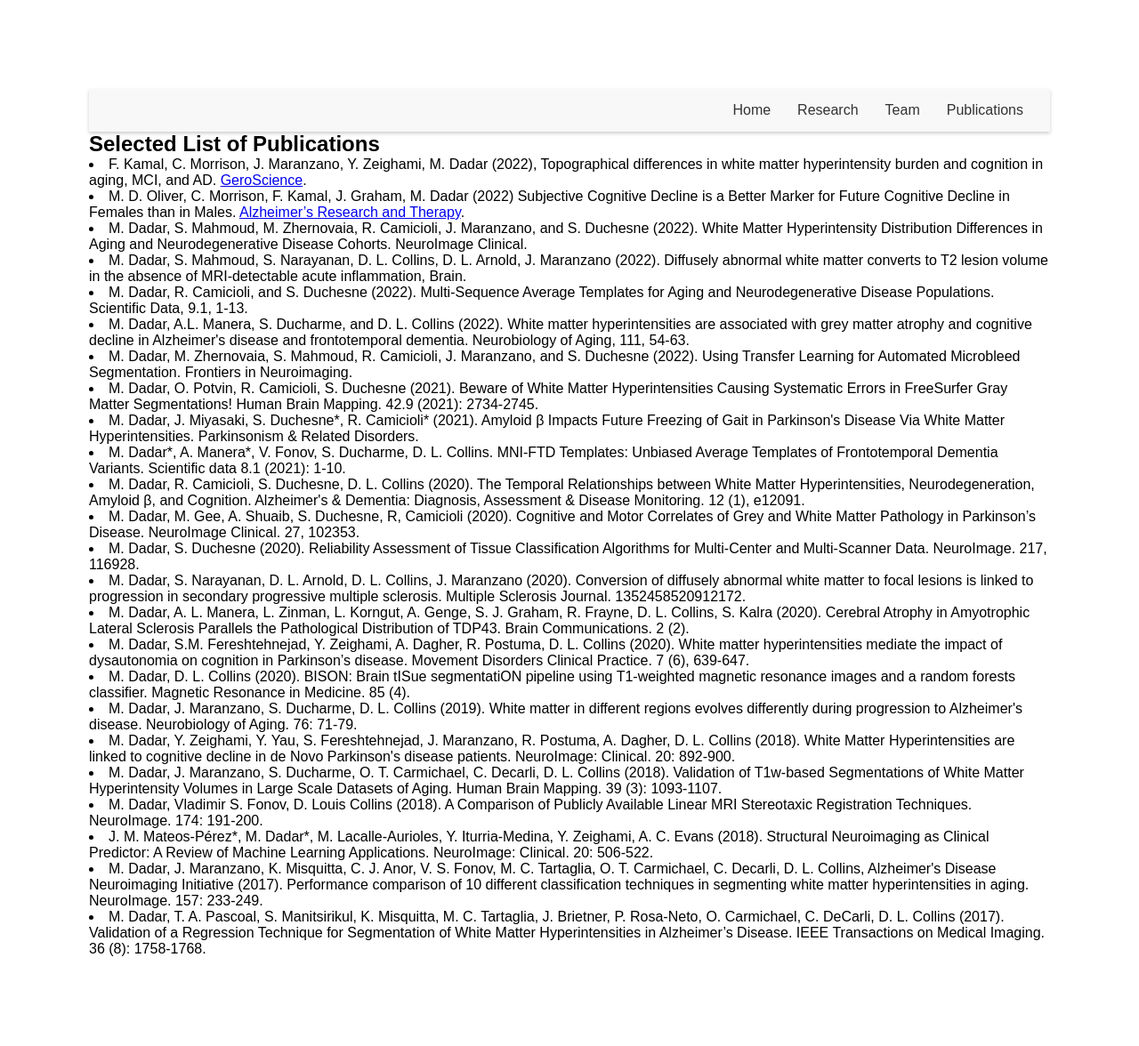
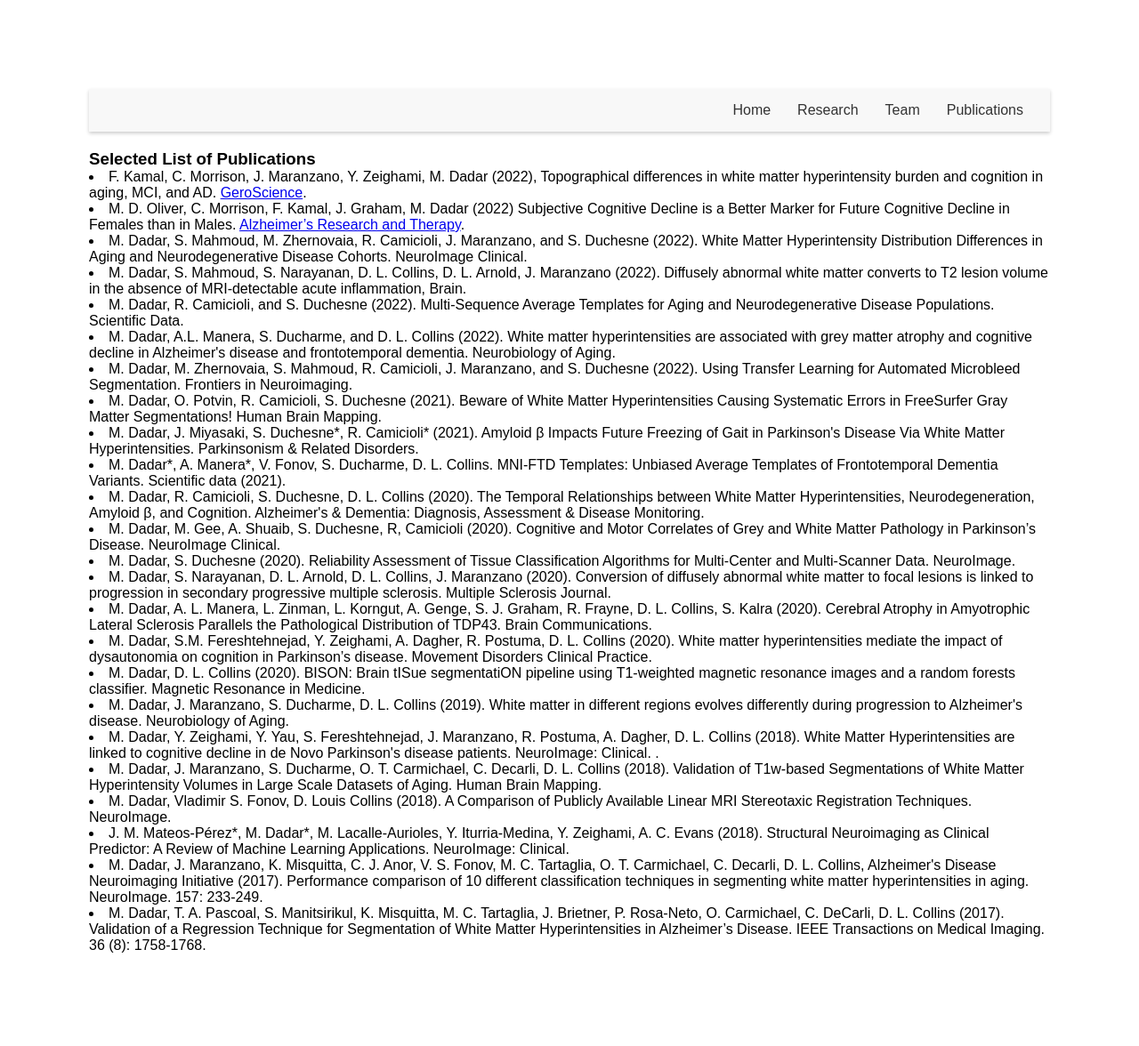
Before and after one commit to VANDAlab/VANDAlab.github.io, a Jekyll site: the page publications.html, which Jekyll copies as it is, in a window 1280 px wide. Shown: the whole page at 89% size. Built offline with Jekyll 4.4.1, drawn with Linux system fonts in a browser that asks for light colours.

Commit message:
Update publications.html

```diff
--- a/publications.html
+++ b/publications.html
@@ -18,7 +18,7 @@
 
 <header>
 
-  <h2>Selected List of Publications</h2>
+  <h3>Selected List of Publications</h3>
 </header>
 
   <li> F. Kamal, C. Morrison, J. Maranzano, Y. Zeighami, M. Dadar (2022),
@@ -27,24 +27,24 @@
     <a href="https://alzres.biomedcentral.com/articles/10.1186/s13195-022-01138-w" target="_blank">Alzheimer’s Research and Therapy</a>. </li>
  <li>  M. Dadar, S. Mahmoud, M. Zhernovaia, R. Camicioli, J. Maranzano, and S. Duchesne (2022). White Matter Hyperintensity Distribution Differences in Aging and Neurodegenerative Disease Cohorts. NeuroImage Clinical.  </li>
  <li> M. Dadar, S. Mahmoud, S. Narayanan, D. L. Collins, D. L. Arnold, J. Maranzano (2022). Diffusely abnormal white matter converts to T2 lesion volume in the absence of MRI-detectable acute inflammation, Brain.  </li>
- <li> M. Dadar, R. Camicioli, and S. Duchesne (2022). Multi-Sequence Average Templates for Aging and Neurodegenerative Disease Populations. Scientific Data, 9.1, 1-13.  </li>
- <li> M. Dadar, A.L. Manera, S. Ducharme, and D. L. Collins (2022). White matter hyperintensities are associated with grey matter atrophy and cognitive decline in Alzheimer's disease and frontotemporal dementia. Neurobiology of Aging, 111, 54-63.  </li>
+ <li> M. Dadar, R. Camicioli, and S. Duchesne (2022). Multi-Sequence Average Templates for Aging and Neurodegenerative Disease Populations. Scientific Data.  </li>
+ <li> M. Dadar, A.L. Manera, S. Ducharme, and D. L. Collins (2022). White matter hyperintensities are associated with grey matter atrophy and cognitive decline in Alzheimer's disease and frontotemporal dementia. Neurobiology of Aging.  </li>
  <li> M. Dadar, M. Zhernovaia, S. Mahmoud, R. Camicioli, J. Maranzano, and S. Duchesne (2022). Using Transfer Learning for Automated Microbleed Segmentation. Frontiers in Neuroimaging.  </li>
- <li> M. Dadar, O. Potvin, R. Camicioli, S. Duchesne (2021). Beware of White Matter Hyperintensities Causing Systematic Errors in FreeSurfer Gray Matter Segmentations! Human Brain Mapping. 42.9 (2021): 2734-2745.  </li>
+ <li> M. Dadar, O. Potvin, R. Camicioli, S. Duchesne (2021). Beware of White Matter Hyperintensities Causing Systematic Errors in FreeSurfer Gray Matter Segmentations! Human Brain Mapping.  </li>
  <li> M. Dadar, J. Miyasaki, S. Duchesne*, R. Camicioli* (2021). Amyloid β Impacts Future Freezing of Gait in Parkinson's Disease Via White Matter Hyperintensities. Parkinsonism & Related Disorders.  </li>
- <li> M. Dadar*, A. Manera*, V. Fonov, S. Ducharme, D. L. Collins. MNI-FTD Templates: Unbiased Average Templates of Frontotemporal Dementia Variants. Scientific data 8.1 (2021): 1-10.  </li>
- <li> M. Dadar, R. Camicioli, S. Duchesne, D. L. Collins (2020). The Temporal Relationships between White Matter Hyperintensities, Neurodegeneration, Amyloid β, and Cognition. Alzheimer's & Dementia: Diagnosis, Assessment & Disease Monitoring. 12 (1), e12091.  </li>
- <li> M. Dadar, M. Gee, A. Shuaib, S. Duchesne, R, Camicioli (2020). Cognitive and Motor Correlates of Grey and White Matter Pathology in Parkinson’s Disease. NeuroImage Clinical. 27, 102353.  </li>
- <li> M. Dadar, S. Duchesne (2020). Reliability Assessment of Tissue Classification Algorithms for Multi-Center and Multi-Scanner Data. NeuroImage. 217, 116928.  </li>
- <li> M. Dadar, S. Narayanan, D. L. Arnold, D. L. Collins, J. Maranzano (2020). Conversion of diffusely abnormal white matter to focal lesions is linked to progression in secondary progressive multiple sclerosis. Multiple Sclerosis Journal. 1352458520912172.  </li>
- <li> M. Dadar, A. L. Manera, L. Zinman, L. Korngut, A. Genge, S. J. Graham, R. Frayne, D. L. Collins, S. Kalra (2020). Cerebral Atrophy in Amyotrophic Lateral Sclerosis Parallels the Pathological Distribution of TDP43. Brain Communications. 2 (2).  </li>
- <li> M. Dadar, S.M. Fereshtehnejad, Y. Zeighami, A. Dagher, R. Postuma, D. L. Collins (2020). White matter hyperintensities mediate the impact of dysautonomia on cognition in Parkinson’s disease. Movement Disorders Clinical Practice. 7 (6), 639-647.  </li>
- <li> M. Dadar, D. L. Collins (2020). BISON: Brain tISue segmentatiON pipeline using T1-weighted magnetic resonance images and a random forests classifier. Magnetic Resonance in Medicine. 85 (4).  </li>
- <li> M. Dadar, J. Maranzano, S. Ducharme, D. L. Collins (2019). White matter in different regions evolves differently during progression to Alzheimer's disease. Neurobiology of Aging. 76: 71-79.  </li>
- <li> M. Dadar, Y. Zeighami, Y. Yau, S. Fereshtehnejad, J. Maranzano, R. Postuma, A. Dagher, D. L. Collins (2018). White Matter Hyperintensities are linked to cognitive decline in de Novo Parkinson's disease patients. NeuroImage: Clinical. 20: 892-900.  </li>
- <li> M. Dadar, J. Maranzano, S. Ducharme, O. T. Carmichael, C. Decarli, D. L. Collins (2018). Validation of T1w-based Segmentations of White Matter Hyperintensity Volumes in Large Scale Datasets of Aging. Human Brain Mapping. 39 (3): 1093-1107.  </li>
- <li> M. Dadar, Vladimir S. Fonov, D. Louis Collins (2018). A Comparison of Publicly Available Linear MRI Stereotaxic Registration Techniques. NeuroImage. 174: 191-200.  </li>
- <li> J. M. Mateos-Pérez*, M. Dadar*, M. Lacalle-Aurioles, Y. Iturria-Medina, Y. Zeighami, A. C. Evans (2018). Structural Neuroimaging as Clinical Predictor: A Review of Machine Learning Applications. NeuroImage: Clinical. 20: 506-522.  </li>
+ <li> M. Dadar*, A. Manera*, V. Fonov, S. Ducharme, D. L. Collins. MNI-FTD Templates: Unbiased Average Templates of Frontotemporal Dementia Variants. Scientific data (2021).  </li>
+ <li> M. Dadar, R. Camicioli, S. Duchesne, D. L. Collins (2020). The Temporal Relationships between White Matter Hyperintensities, Neurodegeneration, Amyloid β, and Cognition. Alzheimer's & Dementia: Diagnosis, Assessment & Disease Monitoring. </li>
+ <li> M. Dadar, M. Gee, A. Shuaib, S. Duchesne, R, Camicioli (2020). Cognitive and Motor Correlates of Grey and White Matter Pathology in Parkinson’s Disease. NeuroImage Clinical.  </li>
+ <li> M. Dadar, S. Duchesne (2020). Reliability Assessment of Tissue Classification Algorithms for Multi-Center and Multi-Scanner Data. NeuroImage. </li>
+ <li> M. Dadar, S. Narayanan, D. L. Arnold, D. L. Collins, J. Maranzano (2020). Conversion of diffusely abnormal white matter to focal lesions is linked to progression in secondary progressive multiple sclerosis. Multiple Sclerosis Journal.  </li>
+ <li> M. Dadar, A. L. Manera, L. Zinman, L. Korngut, A. Genge, S. J. Graham, R. Frayne, D. L. Collins, S. Kalra (2020). Cerebral Atrophy in Amyotrophic Lateral Sclerosis Parallels the Pathological Distribution of TDP43. Brain Communications.  </li>
+ <li> M. Dadar, S.M. Fereshtehnejad, Y. Zeighami, A. Dagher, R. Postuma, D. L. Collins (2020). White matter hyperintensities mediate the impact of dysautonomia on cognition in Parkinson’s disease. Movement Disorders Clinical Practice.  </li>
+ <li> M. Dadar, D. L. Collins (2020). BISON: Brain tISue segmentatiON pipeline using T1-weighted magnetic resonance images and a random forests classifier. Magnetic Resonance in Medicine.   </li>
+ <li> M. Dadar, J. Maranzano, S. Ducharme, D. L. Collins (2019). White matter in different regions evolves differently during progression to Alzheimer's disease. Neurobiology of Aging.  </li>
+ <li> M. Dadar, Y. Zeighami, Y. Yau, S. Fereshtehnejad, J. Maranzano, R. Postuma, A. Dagher, D. L. Collins (2018). White Matter Hyperintensities are linked to cognitive decline in de Novo Parkinson's disease patients. NeuroImage: Clinical. .  </li>
+ <li> M. Dadar, J. Maranzano, S. Ducharme, O. T. Carmichael, C. Decarli, D. L. Collins (2018). Validation of T1w-based Segmentations of White Matter Hyperintensity Volumes in Large Scale Datasets of Aging. Human Brain Mapping. </li>
+ <li> M. Dadar, Vladimir S. Fonov, D. Louis Collins (2018). A Comparison of Publicly Available Linear MRI Stereotaxic Registration Techniques. NeuroImage.   </li>
+ <li> J. M. Mateos-Pérez*, M. Dadar*, M. Lacalle-Aurioles, Y. Iturria-Medina, Y. Zeighami, A. C. Evans (2018). Structural Neuroimaging as Clinical Predictor: A Review of Machine Learning Applications. NeuroImage: Clinical.  </li>
  <li> M. Dadar, J. Maranzano, K. Misquitta, C. J. Anor, V. S. Fonov, M. C. Tartaglia, O. T. Carmichael, C. Decarli, D. L. Collins, Alzheimer's Disease Neuroimaging Initiative (2017). Performance comparison of 10 different classification techniques in segmenting white matter hyperintensities in aging. NeuroImage. 157: 233-249.  </li>
  <li> M. Dadar, T. A. Pascoal, S. Manitsirikul, K. Misquitta, M. C. Tartaglia, J. Brietner, P. Rosa-Neto, O. Carmichael, C. DeCarli, D. L. Collins (2017). Validation of a Regression Technique for Segmentation of White Matter Hyperintensities in Alzheimer’s Disease. IEEE Transactions on Medical Imaging. 36 (8): 1758-1768.  </li>
 
```
